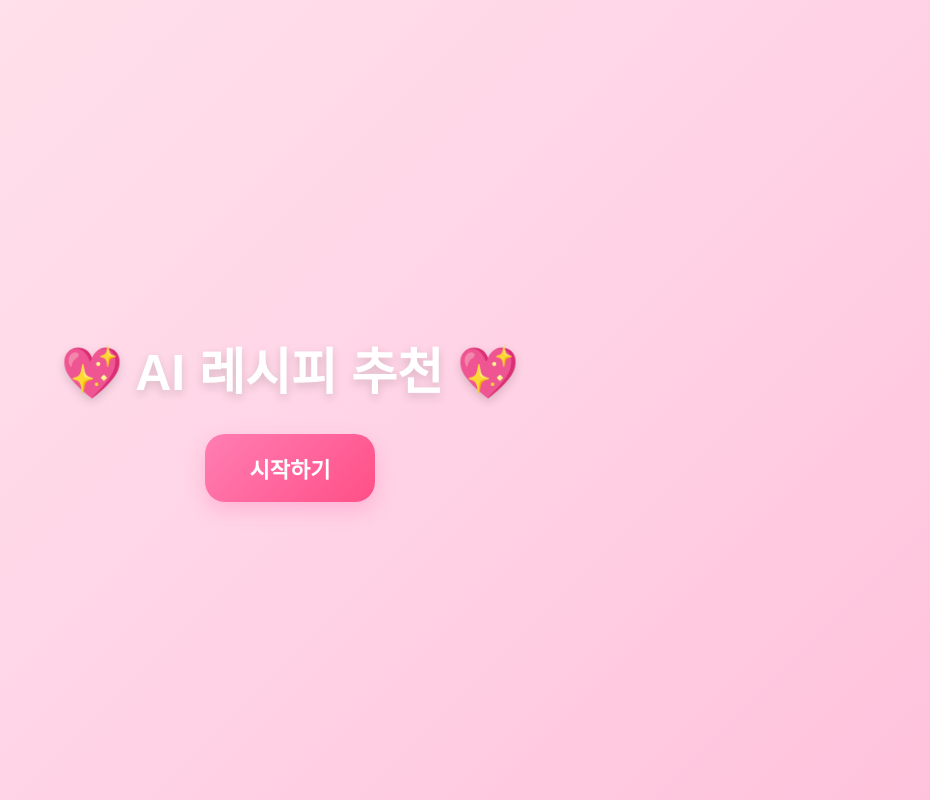
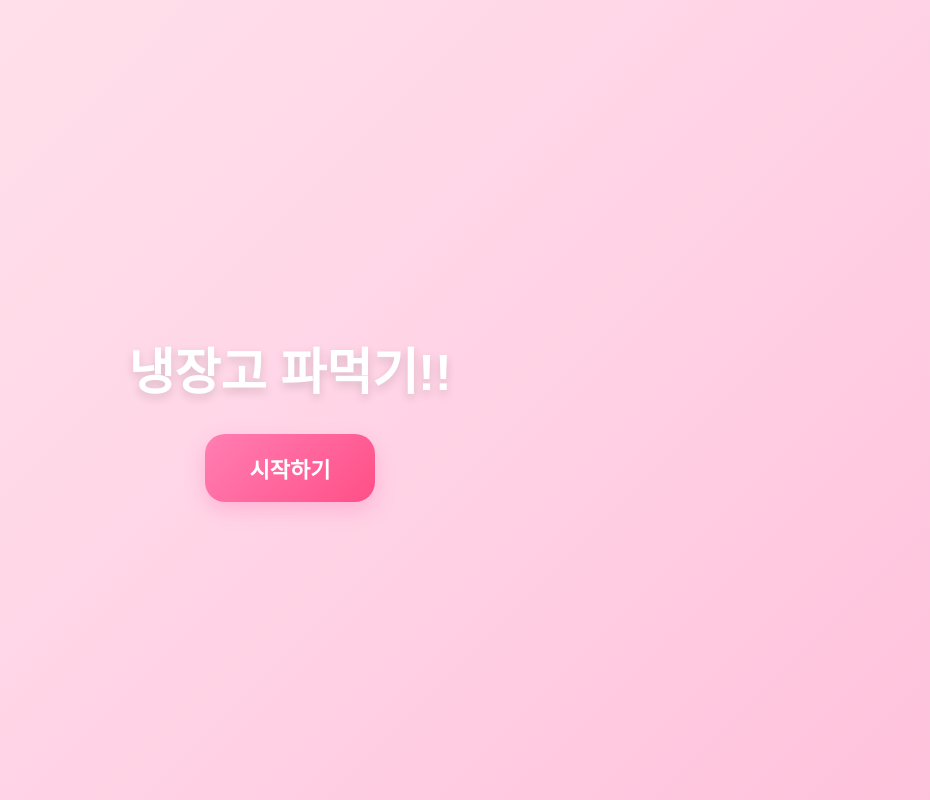
Before and after one commit to yj050426-eng/sodwkdrhvkajrrl, a website: page index.html in a window 1280 px wide. Shown: the whole page, without its empty margins (350-1280 px from the left). Drawn offline with Linux system fonts and the light colour scheme.

Commit message:
title update

```diff
--- a/index.html
+++ b/index.html
@@ -25,7 +25,7 @@
   <div id="start-screen">
 
     <h1>
-      💖 AI 레시피 추천 💖
+      냉장고 파먹기!!
     </h1>
 
     <button id="start-btn">
```
